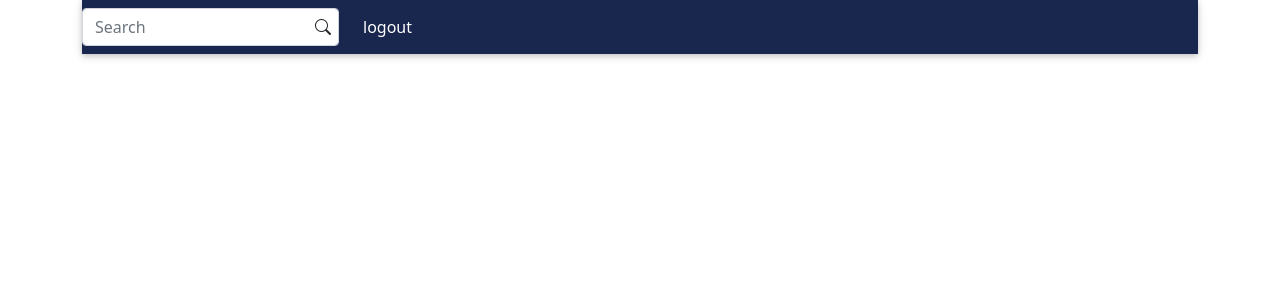
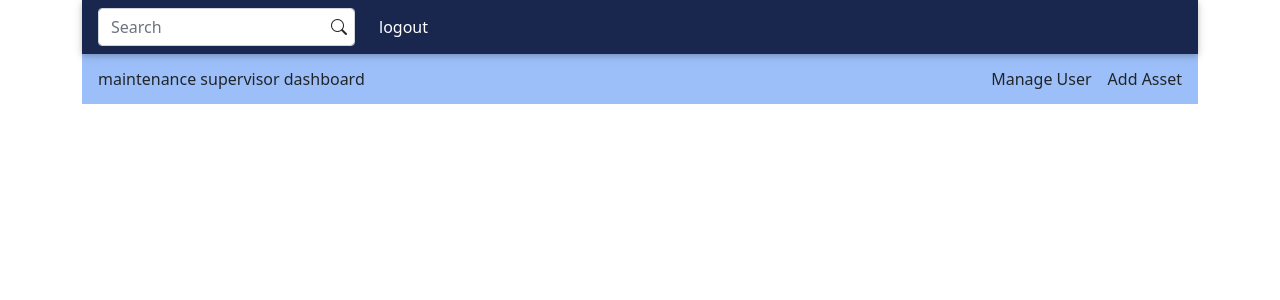
Before and after one commit to etedalii/AssetCalibration, a React (Create React App) app in the folder client/: page /CreateUser in a window 1280 px wide. Shown: the top 300 px of the page. Built offline with nearby package versions, Linux system fonts and the light colour scheme.

Commit message:
Adding navbar

```diff
--- a/client/src/components/CreateUser/index.js
+++ b/client/src/components/CreateUser/index.js
@@ -1,11 +1,11 @@
 import React, { useState, useEffect } from "react";
-import { Navbar, FormControl, Form } from "react-bootstrap";
+import { Navbar, FormControl, Form, Container } from "react-bootstrap";
 const CreateUser = () => {
   return (
     <>
       <Navbar expand="lg" className="nav-color w-100 " variant="dark">
         <Form.Group
-          className={"d-flex justify-content-end position-relative  me-3"}
+          className={"ms-3 d-flex justify-content-end position-relative  me-3"}
         >
           <FormControl
             placeholder={"Search"}
@@ -16,8 +16,17 @@ const CreateUser = () => {
             className={`bi bi-search fa-search position-absolute  top-50 translate-middle s-2`}
           ></i>
         </Form.Group>
-        <button className="btn-lbl">logout</button>
+        <button className="me-3 btn-lbl">logout</button>
       </Navbar>
+      <div className="title-bar w-100 px-3">
+        <div className="d-flex justify-content-between w-100">
+          <span>maintenance supervisor dashboard</span>
+          <div>
+            <span className="me-3">Manage User</span>
+            <span>Add Asset</span>
+          </div>
+        </div>
+      </div>
     </>
   );
 };
```
